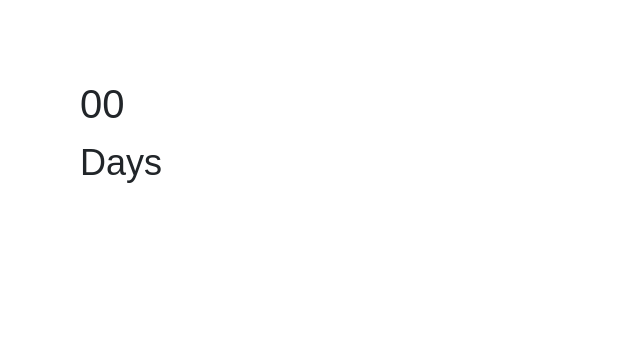
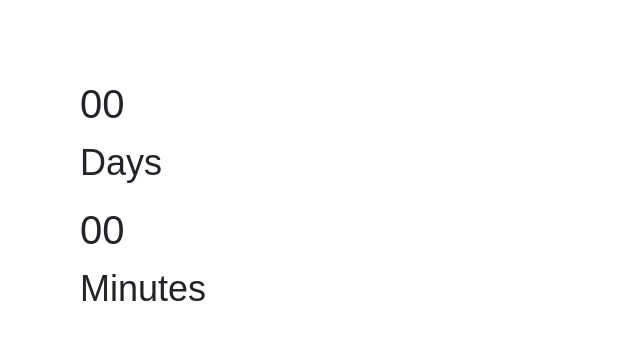
Before and after one commit to ZbigniewKulczynski1984/project_6_8_22, a plain HTML site: page index.html in a window 1280 px wide. Shown: the whole page, without its empty margins (0-640 px from the left). Drawn offline with nearby package versions, Linux system fonts and the light colour scheme; files that its build step writes are made by us from their sources.

Commit message:
info added to index.html

```diff
--- a/index.html
+++ b/index.html
@@ -18,6 +18,14 @@
                     <p>Days</p>
                 </div>
             </div>
+            <div class="count-down-box">
+                <div class="count-down">
+                    <h1 id="minutes">00</h1>
+                    <p>Minutes</p>
+                </div>
+            </div>
+
+
         </div>
     </div>
 
```
